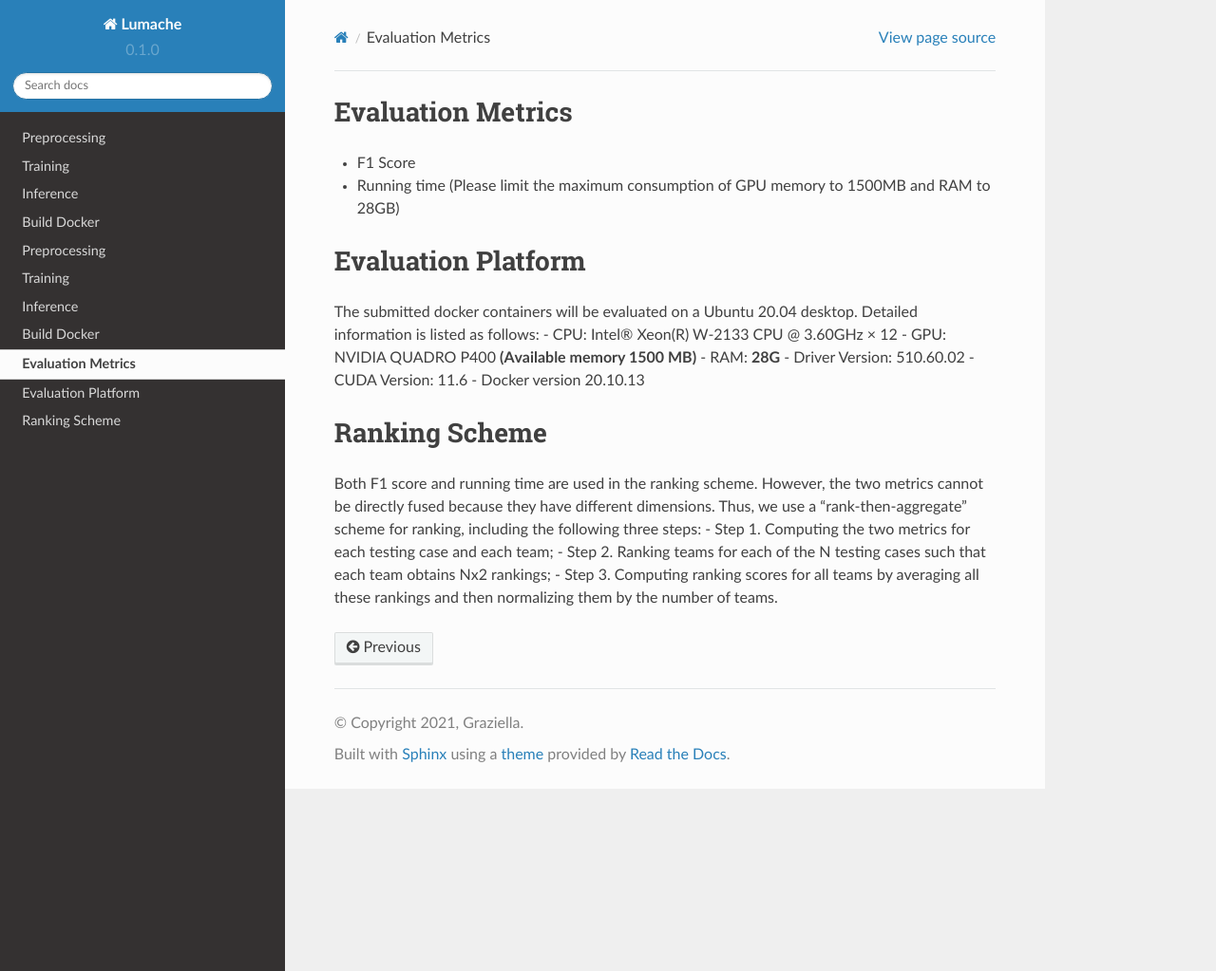
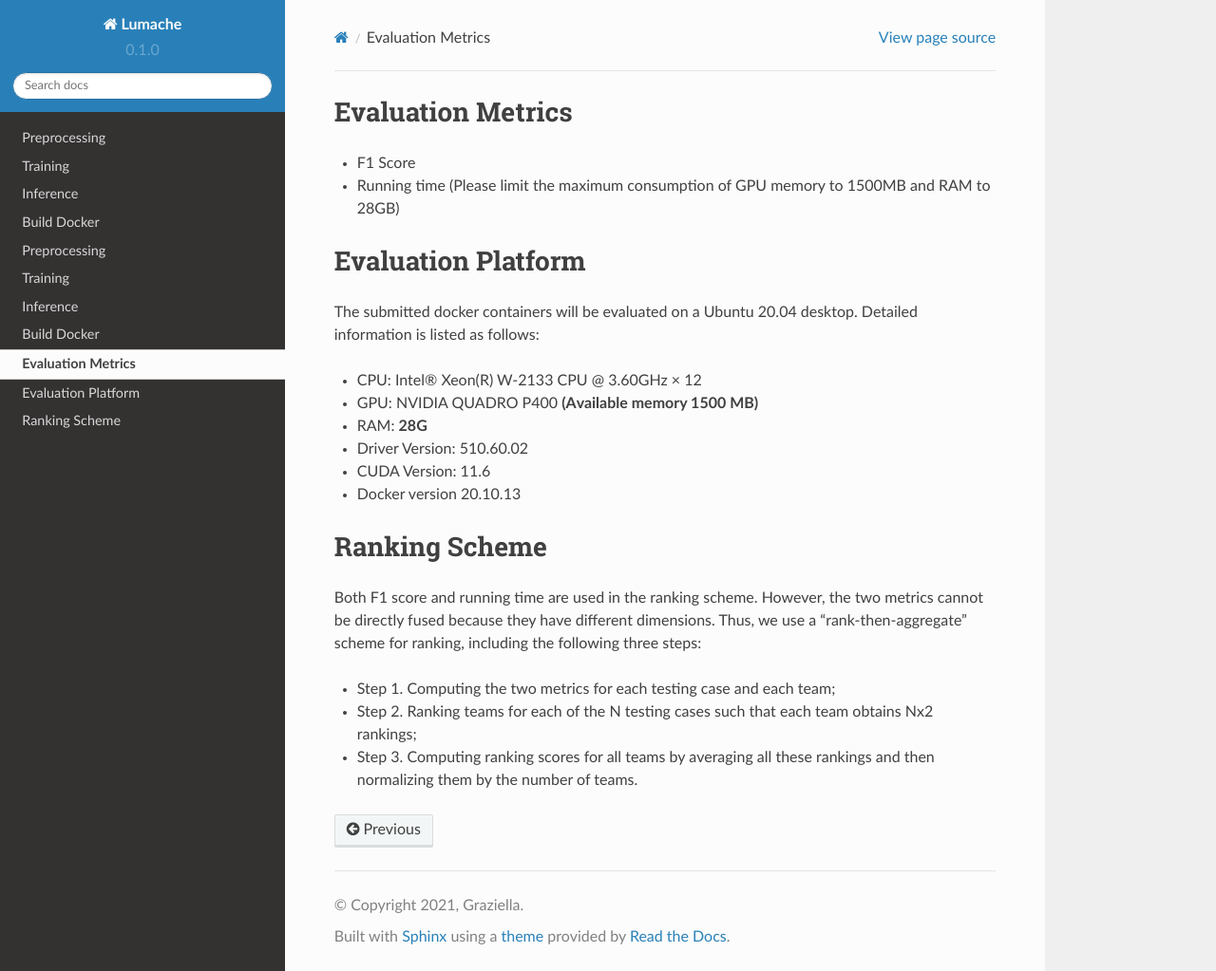
Before and after one commit to SongGu/NeurIPS-CellSeg-tutorial, a Sphinx documentation site: the page built from docs/source/test.rst, in a window 1280 px wide and 1023 px high. Shown: the whole window at 95% size. Built offline with Sphinx 7.4.7 and the Read the Docs theme 2.0.0, drawn with Linux system fonts in a browser that asks for light colours; pages that are not in the unit, such as notebooks, are missing from menus; part of the change alters nothing that is shown.

```diff
--- a/docs/source/test.rst
+++ b/docs/source/test.rst
@@ -1,23 +1,25 @@
 Evaluation Metrics
 =============
-- F1 Score
-- Running time (Please limit the maximum consumption of GPU memory to 1500MB and RAM to 28GB)
+* F1 Score
+* Running time (Please limit the maximum consumption of GPU memory to 1500MB and RAM to 28GB)
 
 
 Evaluation Platform
 =============
 The submitted docker containers will be evaluated on a Ubuntu 20.04 desktop. Detailed information is listed as follows:
-- CPU: Intel® Xeon(R) W-2133 CPU @ 3.60GHz × 12
-- GPU: NVIDIA QUADRO P400 **(Available memory 1500 MB)**
-- RAM: **28G**
-- Driver Version: 510.60.02
-- CUDA Version: 11.6
-- Docker version 20.10.13
+
+* CPU: Intel® Xeon(R) W-2133 CPU @ 3.60GHz × 12
+* GPU: NVIDIA QUADRO P400 **(Available memory 1500 MB)**
+* RAM: **28G**
+* Driver Version: 510.60.02
+* CUDA Version: 11.6
+* Docker version 20.10.13
 
 
 Ranking Scheme
 =============
 Both F1 score and running time are used in the ranking scheme. However, the two metrics cannot be directly fused because they have different dimensions. Thus, we use a “rank-then-aggregate" scheme for ranking, including the following three steps:
-- Step 1. Computing the two metrics for each testing case and each team;
-- Step 2. Ranking teams for each of the N testing cases such that each team obtains Nx2 rankings;
-- Step 3. Computing ranking scores for all teams by averaging all these rankings and then normalizing them by the number of teams.
+
+* Step 1. Computing the two metrics for each testing case and each team;
+* Step 2. Ranking teams for each of the N testing cases such that each team obtains Nx2 rankings;
+* Step 3. Computing ranking scores for all teams by averaging all these rankings and then normalizing them by the number of teams.
```
